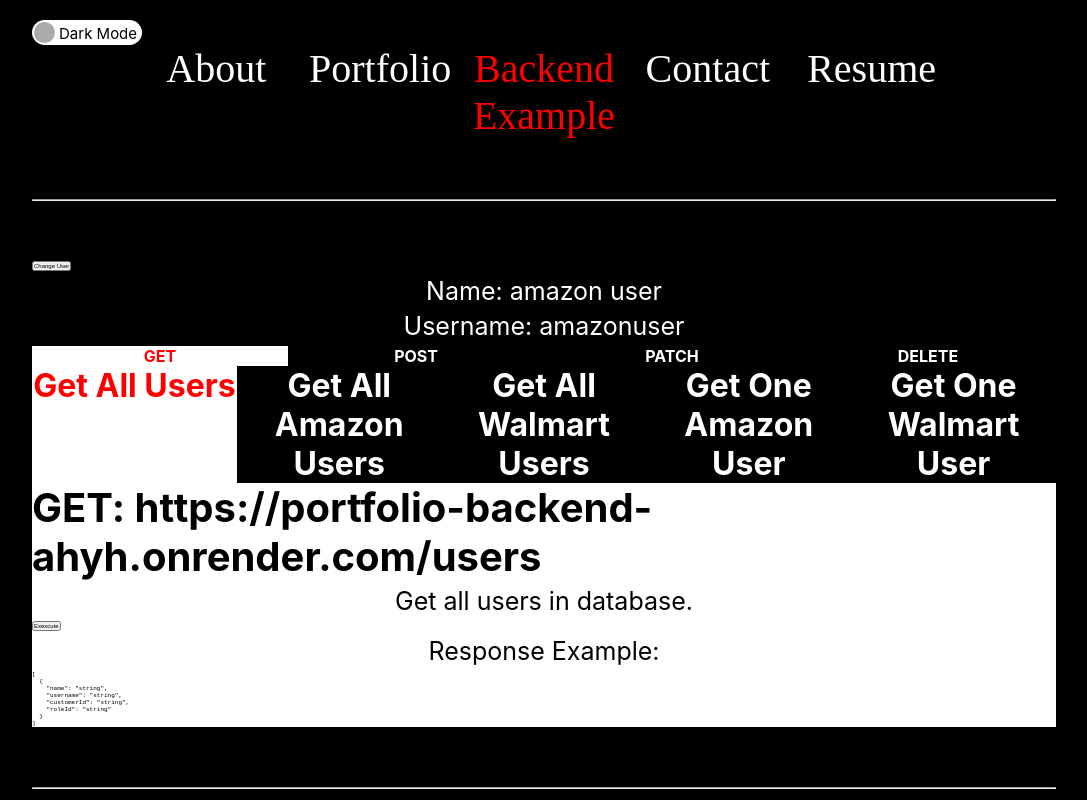
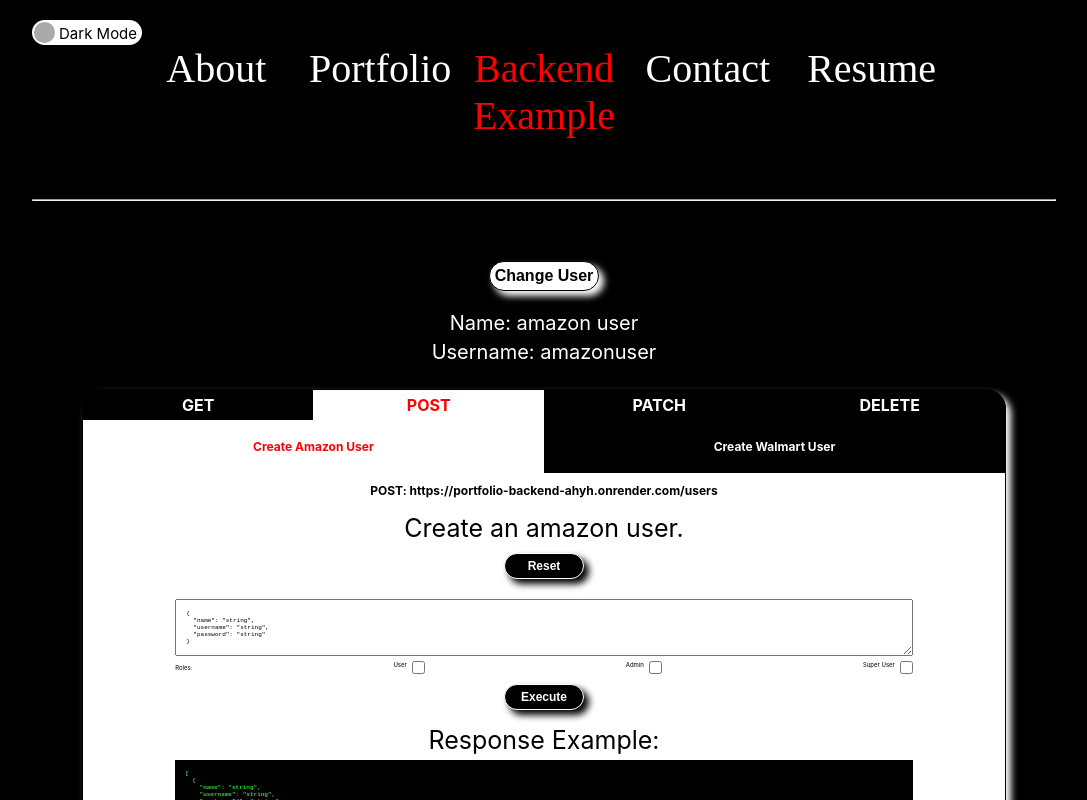
Before and after one commit to mjgiannelli/ts-portfolio, a React (Create React App) app: page / in a window 1280 px wide. Shown: the top 800 px of the page, without its empty margins (96-1183 px from the left). Built offline with nearby package versions, Linux system fonts and the light colour scheme.

Commit message:
add style and bug fixes to the routes view

```diff
--- a/src/app-2d/_variables.scss
+++ b/src/app-2d/_variables.scss
@@ -4,6 +4,13 @@
     --secondary-color: red;
     --text-color: #fff;
     --text-style: Open sans-serif;
+    --border-primary: var(--primary-color) 0.1rem solid;
+    --border-secondary: var(--text-color) 0.1rem solid;
+    --border-radius: 2rem;
+    --box-shadow-primary: 0.5rem 0.5rem 0.75rem var(--text-color);
+    --box-shadow-secondary: 0.5rem 0.5rem 0.75rem var(--primary-color);
+    --btn-padding: 0.5rem;
+    --server-color: limegreen;
   }
 
   html[theme='Light'] {
@@ -11,4 +18,11 @@
     --secondary-color: red;
     --text-color: #000000;
     --text-style: Open sans-serif;
+    --border-primary: var(--primary-color) 0.1rem solid;
+    --border-secondary: var(--text-color) 0.1rem solid;
+    --border-radius: 2rem;
+    --box-shadow-primary: 0.5rem 0.5rem 0.75rem var(--text-color);
+    --box-shadow-secondary: 0.5rem 0.5rem 0.75rem var(--primary-color);
+    --btn-padding: 0.5rem;
+    --server-color: darkgreen;
   }
--- a/src/app-2d/components/api-routes/api-routes.scss
+++ b/src/app-2d/components/api-routes/api-routes.scss
@@ -2,13 +2,21 @@
 // Small devices (landscape phones, 0 - 575px)
 @media (min-width: 0px) {
     .requests {
+        margin-top: 2rem;
+        width: 95%;
+        border: var(--border-primary);
+        border-radius: var(--border-radius);
+        box-shadow: var(--box-shadow-primary);
+        height: 49rem;
         .tabs {
             display: flex;
             justify-content: space-around;
+            border-radius: var(--border-radius);
             h1 {
                 font-size: 1.6rem;
                 width: 100%;
                 text-align: center;
+                padding: 0.5rem;
                 cursor: pointer;
             }
             .active-req {
@@ -19,15 +27,24 @@
         .routes {
             background-color: var(--text-color);
             color: var(--primary-color);
+            border-bottom-left-radius: 2rem;
+            border-bottom-right-radius: 2rem;
+            height: 46rem;
             .route-headers {
                 display: flex;
                 justify-content: space-around;
+                align-items: center;
                 background-color: var(--primary-color);
                 color: var(--text-color);
                 h1 {
+                    align-self: center;
                     text-align: center;
+                    align-content: center;
                     width: 100%;
                     cursor: pointer;
+                    font-size: 1.2rem;
+                    height: 5.3rem;
+                    padding: 0.25rem;
                 }
                 .active-route {
                     background-color: var(--text-color);
--- a/src/app-2d/components/api-routes/api-routes.tsx
+++ b/src/app-2d/components/api-routes/api-routes.tsx
@@ -10,8 +10,9 @@ export interface ApiRoutesProps {
 }
 
 const ApiRoutes: React.FC<ApiRoutesProps> = ({ token }) => {
-  const [activeReq, setActiveReq] = useState<string>('get');
-  const [activeRoute, setActiveRoute] = useState<string>('get-all');
+  const [pendingReq, setPendingReq] = useState<boolean>(false);
+  const [activeReq, setActiveReq] = useState<string>('post');
+  const [activeRoute, setActiveRoute] = useState<string>('create-an-amazon');
   const [createUserBody, setCreateUserBody] =
     useState<Partial<CreateUserBodyDTO> | null>(null);
   const [createUserBodyJSON, setCreateUserBodyJSON] = useState<string>(
@@ -132,6 +133,7 @@ const ApiRoutes: React.FC<ApiRoutesProps> = ({ token }) => {
             setActiveReq('get');
             setActiveRoute('get-all');
           }}
+          style={{ borderTopLeftRadius: '2rem' }}
         >
           GET
         </h1>
@@ -159,6 +161,7 @@ const ApiRoutes: React.FC<ApiRoutesProps> = ({ token }) => {
             setActiveReq('delete');
             setActiveRoute('delete-an-amazon');
           }}
+          style={{ borderTopRightRadius: '2rem' }}
         >
           DELETE
         </h1>
@@ -209,6 +212,8 @@ const ApiRoutes: React.FC<ApiRoutesProps> = ({ token }) => {
               </div>
               {activeRoute === 'get-all' ? (
                 <Route
+                  setPendingReq={setPendingReq}
+                  pendingReq={pendingReq}
                   description="Get all users in database."
                   url="https://portfolio-backend-ahyh.onrender.com/users"
                   reqType="GET"
@@ -222,11 +227,16 @@ const ApiRoutes: React.FC<ApiRoutesProps> = ({ token }) => {
                       },
                     ],
                   }}
-                  req={() => API.getAllUsers(token)}
+                  req={async () => {
+                    setPendingReq(true);
+                    return await API.getAllUsers(token);
+                  }}
                   className="req-container"
                 />
               ) : activeRoute === 'get-all-amazon' ? (
                 <Route
+                  setPendingReq={setPendingReq}
+                  pendingReq={pendingReq}
                   description="Get all Amazon users in database."
                   url="https://portfolio-backend-ahyh.onrender.com/users"
                   reqType="GET"
@@ -240,11 +250,16 @@ const ApiRoutes: React.FC<ApiRoutesProps> = ({ token }) => {
                       },
                     ],
                   }}
-                  req={() => API.getAllUsers(token, 'amazon')}
+                  req={async () => {
+                    setPendingReq(true);
+                    return await API.getAllUsers(token, 'amazon');
+                  }}
                   className="req-container"
                 />
               ) : activeRoute === 'get-all-walmart' ? (
                 <Route
+                  setPendingReq={setPendingReq}
+                  pendingReq={pendingReq}
                   description="Get all Walmart users in database."
                   url="https://portfolio-backend-ahyh.onrender.com/users"
                   reqType="GET"
@@ -258,11 +273,16 @@ const ApiRoutes: React.FC<ApiRoutesProps> = ({ token }) => {
                       },
                     ],
                   }}
-                  req={() => API.getAllUsers(token, 'walmart')}
+                  req={async () => {
+                    setPendingReq(true);
+                    return await API.getAllUsers(token, 'walmart');
+                  }}
                   className="req-container"
                 />
               ) : activeRoute === 'get-an-amazon' ? (
                 <Route
+                  setPendingReq={setPendingReq}
+                  pendingReq={pendingReq}
                   description="Get an Amazon user from the database."
                   url="https://portfolio-backend-ahyh.onrender.com/users/:id"
                   reqType="GET"
@@ -274,11 +294,16 @@ const ApiRoutes: React.FC<ApiRoutesProps> = ({ token }) => {
                       roleId: 'string',
                     },
                   }}
-                  req={() => API.getUserById(token, 'amazon')}
+                  req={async () => {
+                    setPendingReq(true);
+                    return await API.getUserById(token, 'amazon');
+                  }}
                   className="req-container"
                 />
               ) : activeRoute === 'get-a-walmart' ? (
                 <Route
+                  setPendingReq={setPendingReq}
+                  pendingReq={pendingReq}
                   description="Get an Walmart user from the database."
                   url="https://portfolio-backend-ahyh.onrender.com/users/:id"
                   reqType="GET"
@@ -290,7 +315,10 @@ const ApiRoutes: React.FC<ApiRoutesProps> = ({ token }) => {
                       roleId: 'string',
                     },
                   }}
-                  req={() => API.getUserById(token, 'walmart')}
+                  req={async () => {
+                    setPendingReq(true);
+                    return await API.getUserById(token, 'walmart');
+                  }}
                   className="req-container"
                 />
               ) : null}
@@ -317,6 +345,8 @@ const ApiRoutes: React.FC<ApiRoutesProps> = ({ token }) => {
               </div>
               {activeRoute === 'create-an-amazon' ? (
                 <Route
+                  setPendingReq={setPendingReq}
+                  pendingReq={pendingReq}
                   description="Create an amazon user."
                   url="https://portfolio-backend-ahyh.onrender.com/users"
                   reqType="POST"
@@ -344,6 +374,7 @@ const ApiRoutes: React.FC<ApiRoutesProps> = ({ token }) => {
                   req={async () => {
                     const validObject = validUserObject();
                     if (!validObject) return;
+                    setPendingReq(true);
                     return await API.createUser(
                       token,
                       'amazon',
@@ -369,6 +400,8 @@ const ApiRoutes: React.FC<ApiRoutesProps> = ({ token }) => {
                 />
               ) : activeRoute === 'create-a-walmart' ? (
                 <Route
+                  setPendingReq={setPendingReq}
+                  pendingReq={pendingReq}
                   description="Create an walmart user."
                   url="https://portfolio-backend-ahyh.onrender.com/users"
                   reqType="POST"
@@ -396,6 +429,7 @@ const ApiRoutes: React.FC<ApiRoutesProps> = ({ token }) => {
                   req={async () => {
                     const validObject = validUserObject();
                     if (!validObject) return;
+                    setPendingReq(true);
                     return await API.createUser(
                       token,
                       'walmart',
@@ -443,6 +477,8 @@ const ApiRoutes: React.FC<ApiRoutesProps> = ({ token }) => {
               </div>
               {activeRoute === 'update-an-amazon' ? (
                 <Route
+                  setPendingReq={setPendingReq}
+                  pendingReq={pendingReq}
                   description="Update an amazon user."
                   url="https://portfolio-backend-ahyh.onrender.com/users"
                   reqType="PATCH"
@@ -470,6 +506,7 @@ const ApiRoutes: React.FC<ApiRoutesProps> = ({ token }) => {
                   req={async () => {
                     const validObject = validUserObject();
                     if (!validObject) return;
+                    setPendingReq(true);
                     return await API.updateUser(
                       token,
                       'amazon',
@@ -495,6 +532,8 @@ const ApiRoutes: React.FC<ApiRoutesProps> = ({ token }) => {
                 />
               ) : activeRoute === 'update-a-walmart' ? (
                 <Route
+                  setPendingReq={setPendingReq}
+                  pendingReq={pendingReq}
                   description="Update an walmart user."
                   url="https://portfolio-backend-ahyh.onrender.com/users"
                   reqType="PATCH"
@@ -522,6 +561,7 @@ const ApiRoutes: React.FC<ApiRoutesProps> = ({ token }) => {
                   req={async () => {
                     const validObject = validUserObject();
                     if (!validObject) return;
+                    setPendingReq(true);
                     return await API.updateUser(
                       token,
                       'amazon',
@@ -569,6 +609,8 @@ const ApiRoutes: React.FC<ApiRoutesProps> = ({ token }) => {
               </div>
               {activeRoute === 'delete-an-amazon' ? (
                 <Route
+                  setPendingReq={setPendingReq}
+                  pendingReq={pendingReq}
                   route={activeRoute}
                   description="Delete an amazon user."
                   url="https://portfolio-backend-ahyh.onrender.com/users"
@@ -578,7 +620,10 @@ const ApiRoutes: React.FC<ApiRoutesProps> = ({ token }) => {
                       statusCode: 201,
                     },
                   }}
-                  req={() => API.deleteUser(token, userId)}
+                  req={async () => {
+                    setPendingReq(true);
+                    return await API.deleteUser(token, userId);
+                  }}
                   className="req-container"
                   userId={userId}
                   onUserIdChange={(e) =>
@@ -593,6 +638,8 @@ const ApiRoutes: React.FC<ApiRoutesProps> = ({ token }) => {
                 />
               ) : activeRoute === 'delete-a-walmart' ? (
                 <Route
+                  setPendingReq={setPendingReq}
+                  pendingReq={pendingReq}
                   route={activeRoute}
                   description="Delete a walmart user."
                   url="https://portfolio-backend-ahyh.onrender.com/users"
@@ -602,7 +649,10 @@ const ApiRoutes: React.FC<ApiRoutesProps> = ({ token }) => {
                       statusCode: 201,
                     },
                   }}
-                  req={() => API.deleteUser(token, userId)}
+                  req={async () => {
+                    setPendingReq(true);
+                    return await API.deleteUser(token, userId);
+                  }}
                   className="req-container"
                   userId={userId}
                   onUserIdChange={(e) => {
--- a/src/app-2d/components/route/route.scss
+++ b/src/app-2d/components/route/route.scss
@@ -2,8 +2,77 @@
 // Small devices (landscape phones, 0 - 575px)
 @media (min-width: 0px) {
     .req-container {
-        p {
+        display: flex;
+        flex-direction: column;
+        justify-content: center;
+        h2 {
+            font-size: 1.2rem;
+            padding: 1rem;
+            text-align: center;
+        }
+        #route-desc {
+            margin-top: 0.5rem;
+            margin-bottom: 1rem;
             color: var(--primary-color);
+        }
+        #execute-btn, #reset-btn {
+            color: var(--text-color);
+            background-color: var(--primary-color);
+            border: var(--border-secondary);
+            border-radius: var(--border-radius);
+            box-shadow: var(--box-shadow-secondary);
+            padding: var(--btn-padding);
+            width: 8rem;
+            font-size: 1.2rem;
+            align-self: center;
+            margin-bottom: 1rem;
+        }
+        #reset-btn {
+            margin-bottom: 2rem;
+        }
+        textarea {
+            width: 80%;
+            margin: auto;
+            padding: 1rem;
+        }
+        .roles {
+            display: flex;
+            justify-content: space-between;
+            align-items: center;
+            width: 80%;
+            margin: auto;
+            margin-top: 0.5rem;
+            margin-bottom: 1rem;
+            .user-role-input {
+                display: flex;
+                label {
+                    margin-right: 0.5rem;
+                }
+            }
+        }
+        .resp-container {
+            #server-resp {
+                color: var(--primary-color);
+            }
+            .resp {
+                background-color: var(--primary-color);
+                width: 80%;
+                margin: auto;
+                margin-bottom: 1rem;
+                overflow-y: scroll;
+                #pending-req-loading {
+                    color: var(--server-color);
+                    margin-top: 0;
+                }
+                #server-resp {
+                    margin-top: 0;
+                }
+                pre {
+                    padding: 1rem;
+                    color: var(--server-color);
+                    font-weight: bold;
+                }
+            }
         }
     }
 }
--- a/src/app-2d/components/route/route.tsx
+++ b/src/app-2d/components/route/route.tsx
@@ -1,8 +1,10 @@
-import { ChangeEvent, useState } from 'react';
+import { ChangeEvent, useEffect, useState } from 'react';
 import './route.scss';
 import Newman from '../newman/newman';
 import { CreateUserBodyDTO } from '../../api/dtos/api.dto';
 import { Role, UserId } from '../../../utilties/enum/enum';
+import { faSpinner } from '@fortawesome/free-solid-svg-icons';
+import { FontAwesomeIcon } from '@fortawesome/react-fontawesome';
 
 export interface RouteProps {
   route?: string;
@@ -24,6 +26,8 @@ export interface RouteProps {
   onUserIdChange?: (event: ChangeEvent<HTMLInputElement>) => void | undefined;
   errorMessage?: string | null;
   handleResetJsonBtn?: Function;
+  pendingReq: boolean;
+  setPendingReq: Function;
 }
 
 const Route: React.FC<RouteProps> = ({
@@ -44,12 +48,15 @@ const Route: React.FC<RouteProps> = ({
   updateBody,
   errorMessage,
   handleResetJsonBtn,
+  pendingReq,
+  setPendingReq,
 }) => {
   const [apiResp, setApiResp] = useState<Record<string, any> | null>(null);
   const [displayNed, setDisplayNed] = useState<boolean>(false);
   const handleRequest = async () => {
     const resp = await req();
     if (resp && resp.error) {
+      setPendingReq(false);
       setDisplayNed(true);
       setApiResp(resp);
       setTimeout(() => {
@@ -57,14 +64,19 @@ const Route: React.FC<RouteProps> = ({
       }, 3500);
       return;
     }
+    setPendingReq(false);
     setApiResp(resp);
   };
+  useEffect(() => {
+    setApiResp(null);
+    setDisplayNed(false);
+  }, [description]);
   return (
     <div className={className ? className : ''}>
       <h2>
         {reqType}: {url}
       </h2>
-      <p>{description}</p>
+      <p id="route-desc">{description}</p>
       {displayNed ? (
         <div className="ned-container">
           <Newman />
@@ -74,15 +86,19 @@ const Route: React.FC<RouteProps> = ({
           {createBody || updateBody || errorMessage ? (
             <>
               {handleResetJsonBtn ? (
-                <button onClick={() => handleResetJsonBtn()}>Reset</button>
+                <button id="reset-btn" onClick={() => handleResetJsonBtn()}>
+                  Reset
+                </button>
               ) : null}
               <textarea
                 value={reqType === 'POST' ? createBody : updateBody}
                 defaultValue={JSON.stringify(bodyPlaceHolder, null, 2)}
                 onChange={handleTextAreaChange}
-                rows={6}
+                rows={5}
                 cols={30}
               />
+              <div className="roles">
+                <label>Roles:</label>
                 <div className="user-role-input">
                   <label>User</label>
                   <input
@@ -110,11 +126,13 @@ const Route: React.FC<RouteProps> = ({
                     checked={userRole === Role.Super_User}
                   />
                 </div>
+              </div>
+
               {errorMessage ? <p>{errorMessage}</p> : null}
             </>
           ) : (reqType === 'PATCH' || reqType === 'DELETE') &&
             route === 'delete-an-amazon' ? (
-            <>
+            <div className="roles">
               <div className="user-role-input">
                 <label>Amazon Admin</label>
                 <input
@@ -133,10 +151,10 @@ const Route: React.FC<RouteProps> = ({
                   checked={userId === UserId.Amazon_User}
                 />
               </div>
-            </>
+            </div>
           ) : (reqType === 'PATCH' || reqType === 'DELETE') &&
             route === 'delete-a-walmart' ? (
-            <>
+            <div className="roles">
               <div className="user-role-input">
                 <label>Walmart Admin</label>
                 <input
@@ -155,25 +173,42 @@ const Route: React.FC<RouteProps> = ({
                   checked={userId === UserId.Walmart_User}
                 />
               </div>
-            </>
+            </div>
           ) : null}
           <button
+            id="execute-btn"
             onClick={() => handleRequest()}
             style={{ visibility: errorMessage ? 'hidden' : 'visible' }}
           >
-            Exexcute
+            Execute
           </button>
         </>
       )}
       {apiResp ? (
         <div className="resp-container">
-          <p>Server Response:</p>
+          <p id="server-resp">Server Response:</p>
+          <div className="resp">
             <pre>{JSON.stringify(apiResp, null, 2)}</pre>
+          </div>
         </div>
       ) : (
         <div className="resp-container">
-          <p>Response Example:</p>
+          <p id="server-resp">
+            {pendingReq ? 'Fetching Request' : 'Response Example:'}
+          </p>
+          <div className="resp">
+            {pendingReq ? (
+              <>
+                <div className="loading" id="pending-req-loading">
+                  <FontAwesomeIcon icon={faSpinner} />
+                </div>
+              </>
+            ) : (
+              <>
                 <pre>{JSON.stringify(response.data, null, 2)}</pre>
+              </>
+            )}
+          </div>
         </div>
       )}
     </div>
--- a/src/app-2d/views/backend/backend.view.scss
+++ b/src/app-2d/views/backend/backend.view.scss
@@ -5,6 +5,24 @@
         flex-direction: column;
         width: 80%;
         margin: auto;
+        .all-requests {
+            display: flex;
+            flex-direction: column;
+            align-items: center;
+            width: 95%;
+            margin: auto;
+            button {
+                font-size: 1.6rem;
+            }
+            .name {
+                font-size: 2rem;
+                margin-top: 2rem;
+                margin-bottom: 0;
+            }
+            .username {
+                font-size: 2rem;
+            }
+        }
     }
 }
 
--- a/src/app-2d/views/backend/backend.view.tsx
+++ b/src/app-2d/views/backend/backend.view.tsx
@@ -27,10 +27,10 @@ const Backend: React.FC = () => {
           <FontAwesomeIcon icon={faSpinner} />
         </div>
       ) : tokenClaims ? (
-        <div>
+        <div className="all-requests">
           <button onClick={handleChangeUserBtn}>Change User</button>
-          <p>Name: {tokenClaims.name}</p>
-          <p>Username: {tokenClaims.username}</p>
+          <p className="name">Name: {tokenClaims.name}</p>
+          <p className="username">Username: {tokenClaims.username}</p>
           <ApiRoutes token={tokenStr as string} />
         </div>
       ) : apiAwake ? (
```
Also changed, not shown: src/app-2d/app-2d.scss (+15 -0 lines). Lines whose indentation alone changed are shown as unchanged.
